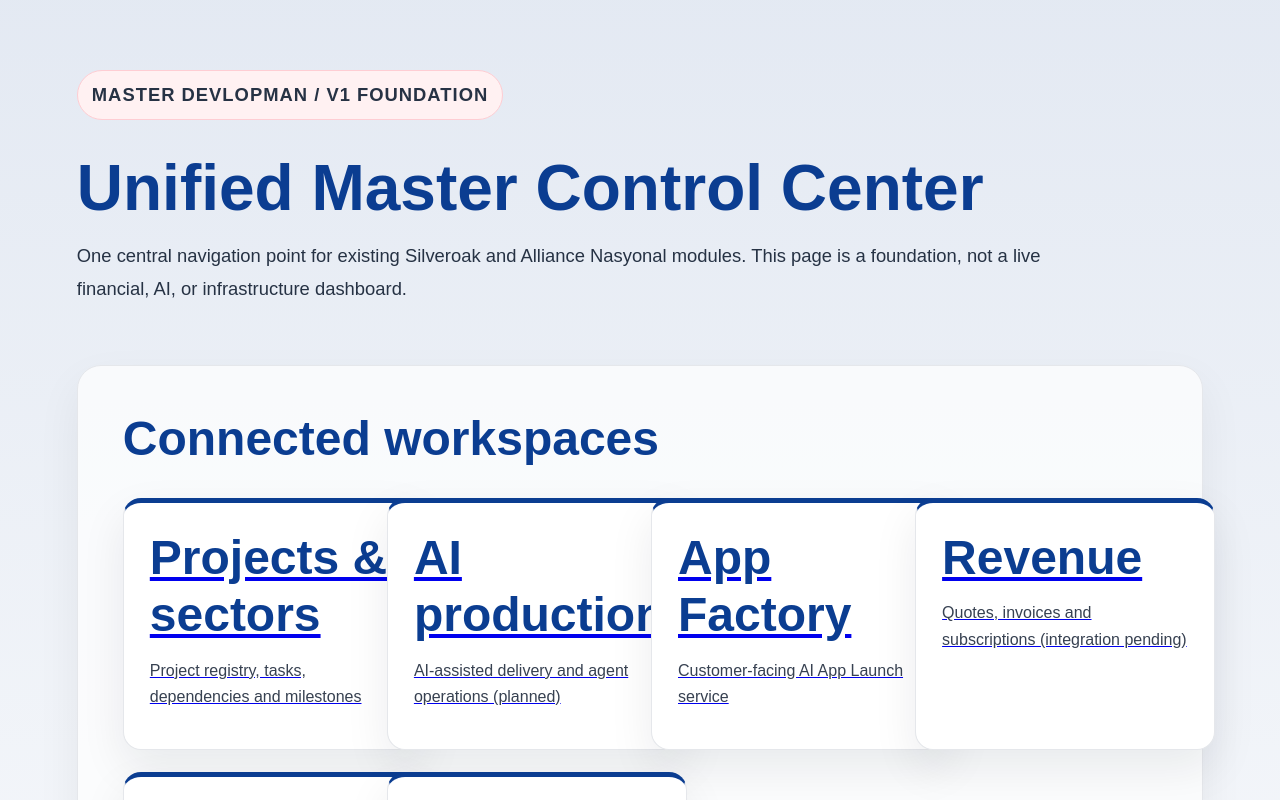
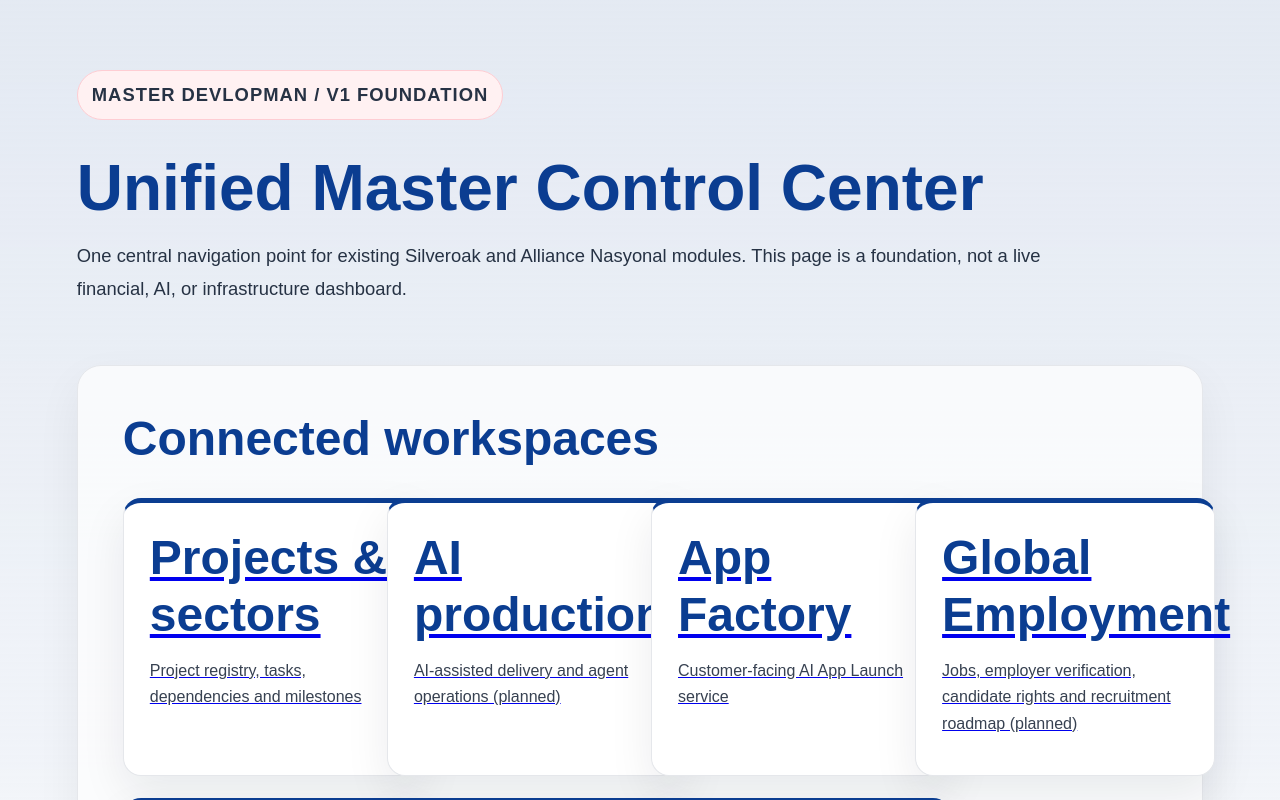
Before and after one commit to patrickprincivil/alliance_nasyonal_devlopman, a Next.js app: page /master-control-center in a window 1280 px wide. Built offline with nearby package versions, Linux system fonts and the light colour scheme.

Commit message:
feat: link global recruitment roadmap into Master Control Center

```diff
--- a/app/master-control-center/page.tsx
+++ b/app/master-control-center/page.tsx
@@ -4,6 +4,7 @@
   { title: "Projects & sectors", detail: "Project registry, tasks, dependencies and milestones", href: "/programs" },
   { title: "AI production", detail: "AI-assisted delivery and agent operations (planned)", href: "/agent-control-center" },
   { title: "App Factory", detail: "Customer-facing AI App Launch service", href: "/silveroak-app-launch" },
+  { title: "Global Employment", detail: "Jobs, employer verification, candidate rights and recruitment roadmap (planned)", href: "/global-employment" },
   { title: "Revenue", detail: "Quotes, invoices and subscriptions (integration pending)", href: "/digital-products" },
   { title: "Foundation", detail: "Donations and community programs", href: "/donations" },
   { title: "National dashboard", detail: "Existing transparency dashboard", href: "/dashboard" },
```
